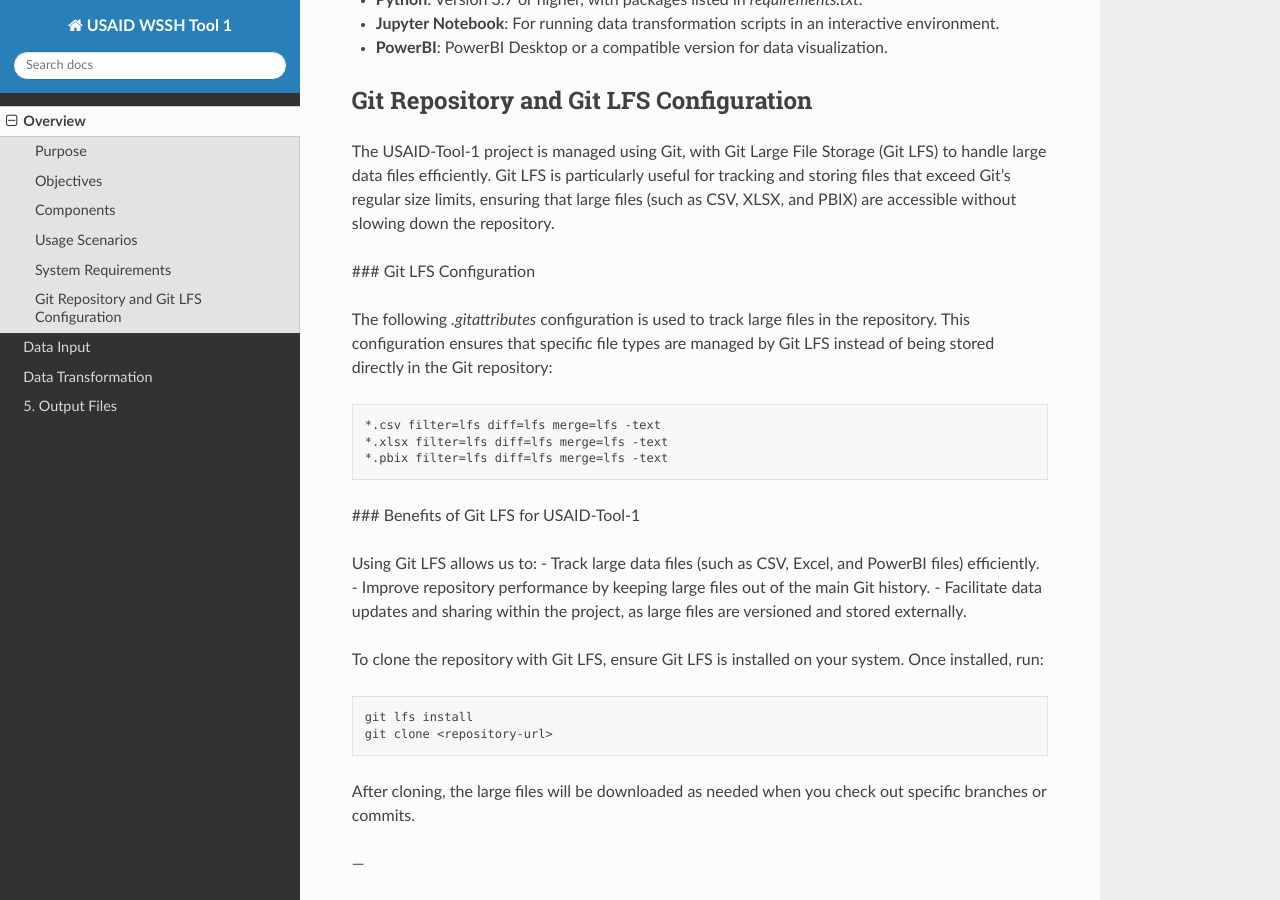
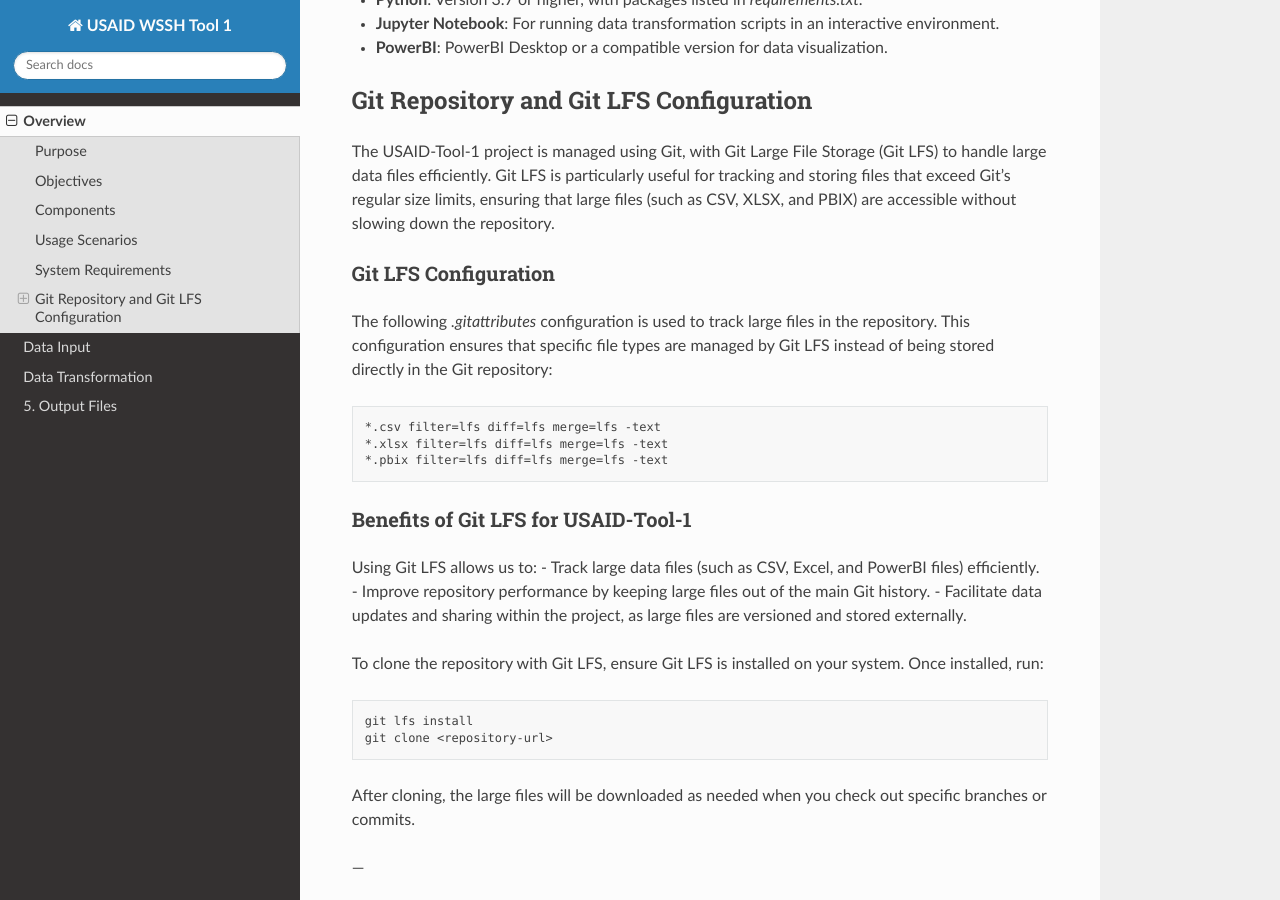
Before and after one commit to akvo/wash-futures-explorer, a Sphinx documentation site: the page built from docs/overview.rst, in a window 1280 px wide and 900 px high, scrolled down 1100 px. Built offline with Sphinx 7.4.7 and the Read the Docs theme 3.1.0, drawn with Linux system fonts in a browser that asks for light colours; pages that are not in the unit, such as notebooks, are missing from menus.

Commit message:
[#2] Git LFS Section

```diff
--- a/docs/overview.rst
+++ b/docs/overview.rst
@@ -43,7 +43,8 @@
 
 The USAID-Tool-1 project is managed using Git, with Git Large File Storage (Git LFS) to handle large data files efficiently. Git LFS is particularly useful for tracking and storing files that exceed Git's regular size limits, ensuring that large files (such as CSV, XLSX, and PBIX) are accessible without slowing down the repository.
 
-### Git LFS Configuration
+Git LFS Configuration
+---------------------
 
 The following `.gitattributes` configuration is used to track large files in the repository. This configuration ensures that specific file types are managed by Git LFS instead of being stored directly in the Git repository:
 
@@ -53,7 +54,8 @@
     *.xlsx filter=lfs diff=lfs merge=lfs -text
     *.pbix filter=lfs diff=lfs merge=lfs -text
 
-### Benefits of Git LFS for USAID-Tool-1
+Benefits of Git LFS for USAID-Tool-1
+------------------------------------
 
 Using Git LFS allows us to:
 - Track large data files (such as CSV, Excel, and PowerBI files) efficiently.
```
